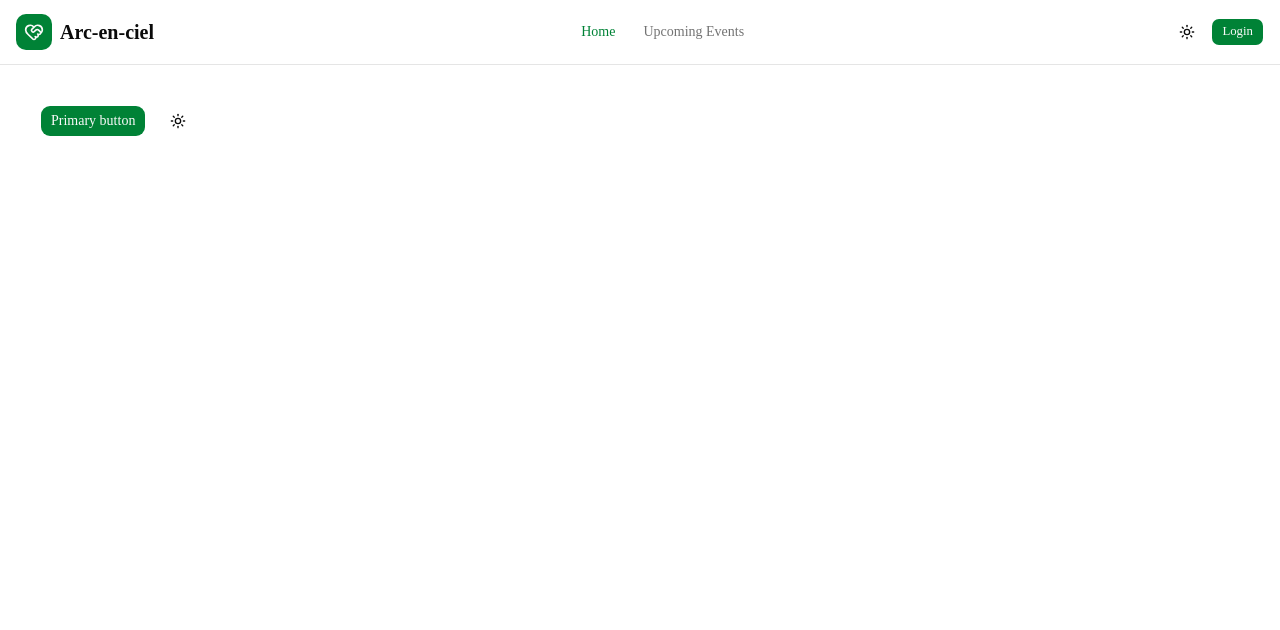
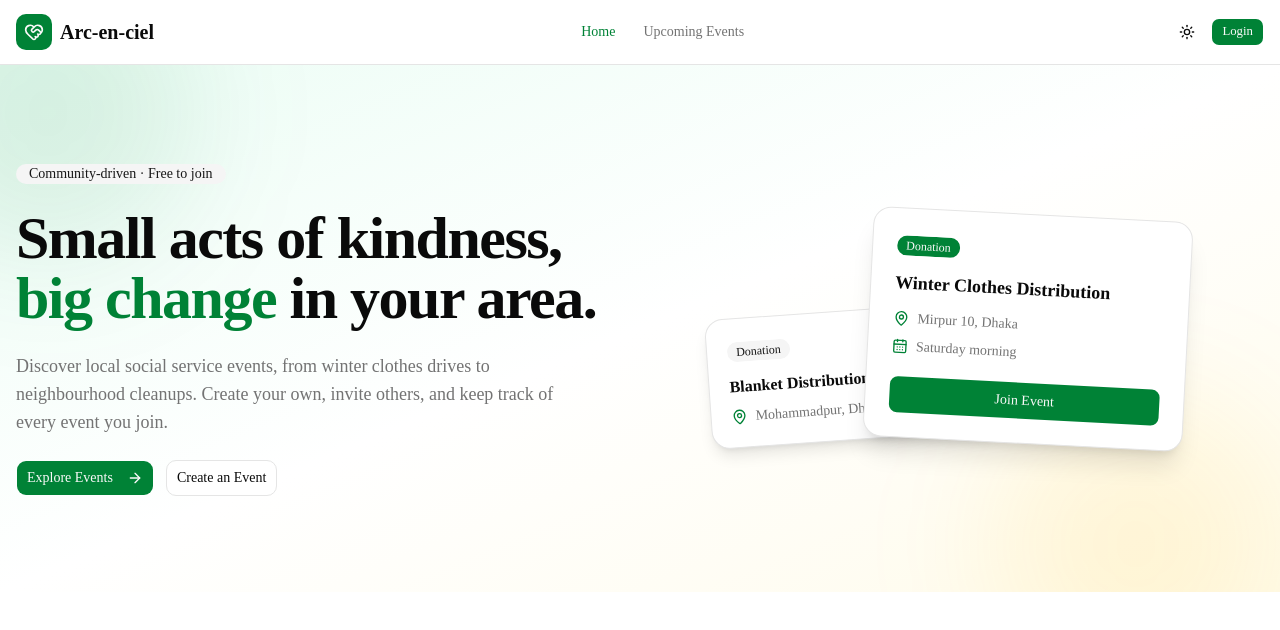
Before and after one commit to fahim0057/Arc-en-ciel, a Next.js app: page / in a window 1280 px wide. Shown: the top 630 px of the page. Built offline with nearby package versions, Linux system fonts and the light colour scheme.

Commit message:
feat: home page hero banner

```diff
--- a/app/page.tsx
+++ b/app/page.tsx
@@ -1,11 +1,10 @@
-import { ThemeToggle } from "@/components/ui/theme-toggle";
-import { Button } from "@/components/ui/button";
 
+import { Hero } from "@/components/home/hero";
 export default function HomePage() {
   return (
-    <div className="flex items-center gap-4 p-10">
-      <Button>Primary button</Button>
-      <ThemeToggle />
-    </div>
+    <>
+      <Hero />
+      {/* Features, events, gallery and newsletter go here in the next steps */}
+    </>
   );
 }
--- /dev/null
+++ b/components/home/hero.tsx
@@ -0,0 +1,71 @@
+import Link from "next/link";
+import { ArrowRight, CalendarDays, MapPin } from "lucide-react";
+import { Badge } from "@/components/ui/badge";
+import { Button } from "@/components/ui/button";
+
+export function Hero() {
+  return (
+    <section className="relative overflow-hidden bg-gradient-to-br from-emerald-50 via-background to-amber-50 dark:from-emerald-950/40 dark:via-background dark:to-amber-950/20">
+      {/* Soft decorative blobs */}
+      <div className="pointer-events-none absolute -left-24 -top-24 h-72 w-72 rounded-full bg-primary/10 blur-3xl" />
+      <div className="pointer-events-none absolute -bottom-24 right-0 h-72 w-72 rounded-full bg-amber-400/10 blur-3xl" />
+
+      <div className="relative mx-auto grid max-w-7xl items-center gap-12 px-4 py-16 md:py-24 lg:grid-cols-2">
+        {/* Left: message + buttons */}
+        <div className="space-y-6">
+          <Badge variant="secondary" className="px-3 py-1 text-sm">
+            Community-driven · Free to join
+          </Badge>
+
+          <h1 className="text-4xl font-bold tracking-tight sm:text-5xl lg:text-6xl">
+            Small acts of kindness,{" "}
+            <span className="text-primary">big change</span> in your area.
+          </h1>
+
+          <p className="max-w-xl text-lg text-muted-foreground">
+            Discover local social service events, from winter clothes drives to neighbourhood
+            cleanups. Create your own, invite others, and keep track of every event you join.
+          </p>
+
+          <div className="flex flex-wrap gap-3">
+            <Button asChild size="lg">
+              <Link href="/events">
+                Explore Events <ArrowRight className="ml-2 h-4 w-4" />
+              </Link>
+            </Button>
+            <Button asChild size="lg" variant="outline">
+              <Link href="/create-event">Create an Event</Link>
+            </Button>
+          </div>
+        </div>
+
+        {/* Right: decorative sample cards (desktop only) */}
+        <div className="relative mx-auto hidden w-full max-w-md lg:block">
+          <div className="absolute -left-8 top-24 w-72 rotate-[-4deg] rounded-2xl border bg-card p-5 shadow-lg">
+            <Badge variant="secondary">Donation</Badge>
+            <p className="mt-3 font-semibold">Blanket Distribution for the Needy</p>
+            <p className="mt-2 flex items-center gap-2 text-sm text-muted-foreground">
+              <MapPin className="h-4 w-4 text-primary" /> Mohammadpur, Dhaka
+            </p>
+          </div>
+
+          <div className="relative ml-auto w-80 rotate-[3deg] rounded-2xl border bg-card p-6 shadow-xl">
+            <Badge>Donation</Badge>
+            <p className="mt-3 text-lg font-semibold">Winter Clothes Distribution</p>
+            <div className="mt-3 space-y-2 text-sm text-muted-foreground">
+              <p className="flex items-center gap-2">
+                <MapPin className="h-4 w-4 text-primary" /> Mirpur 10, Dhaka
+              </p>
+              <p className="flex items-center gap-2">
+                <CalendarDays className="h-4 w-4 text-primary" /> Saturday morning
+              </p>
+            </div>
+            <div className="mt-5 rounded-md bg-primary py-2 text-center text-sm font-medium text-primary-foreground">
+              Join Event
+            </div>
+          </div>
+        </div>
+      </div>
+    </section>
+  );
+}
--- /dev/null
+++ b/components/section-heading.tsx
@@ -0,0 +1,21 @@
+export function SectionHeading({
+  eyebrow,
+  title,
+  description,
+}: {
+  eyebrow?: string;
+  title: string;
+  description?: string;
+}) {
+  return (
+    <div className="mx-auto mb-10 max-w-2xl text-center md:mb-14">
+      {eyebrow && (
+        <p className="mb-2 text-sm font-semibold uppercase tracking-widest text-primary">
+          {eyebrow}
+        </p>
+      )}
+      <h2 className="text-3xl font-bold tracking-tight md:text-4xl">{title}</h2>
+      {description && <p className="mt-4 text-muted-foreground">{description}</p>}
+    </div>
+  );
+}
```
